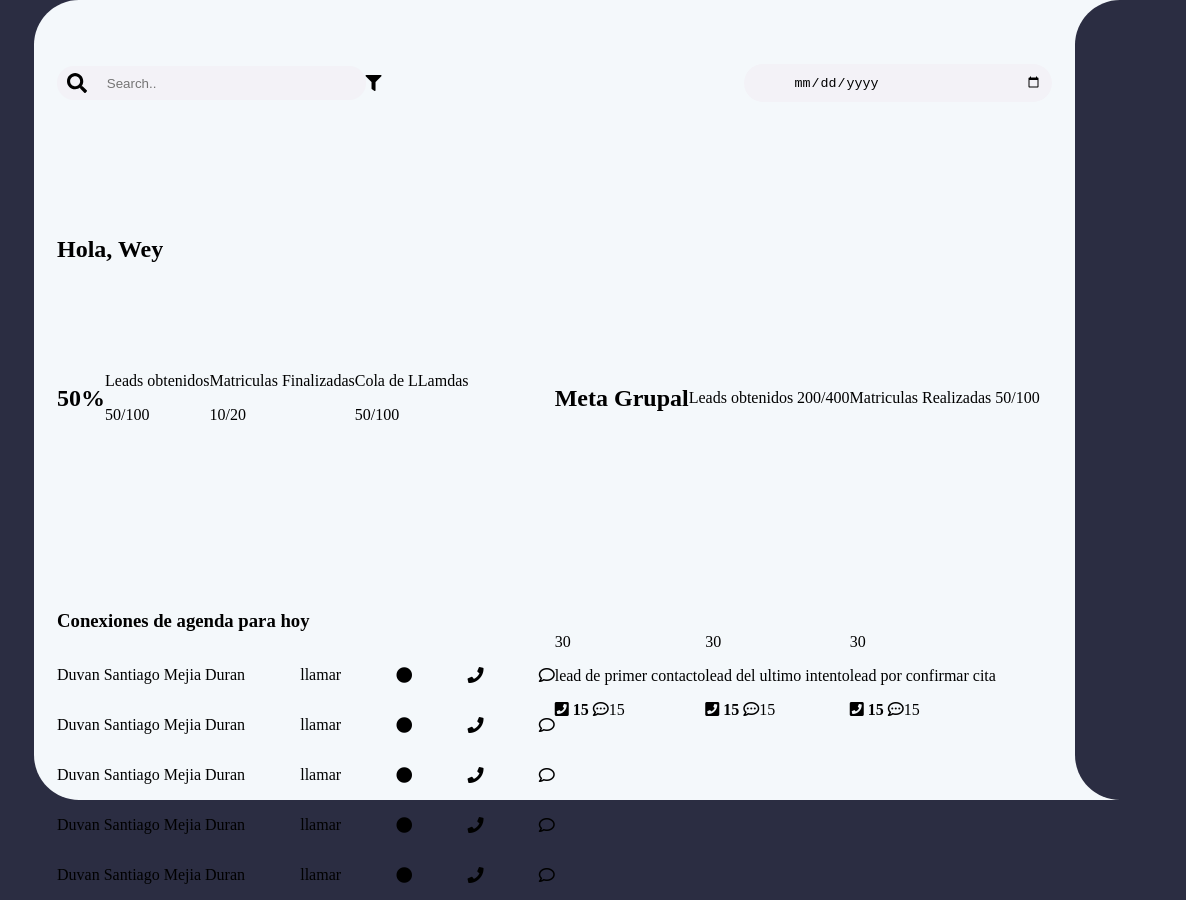
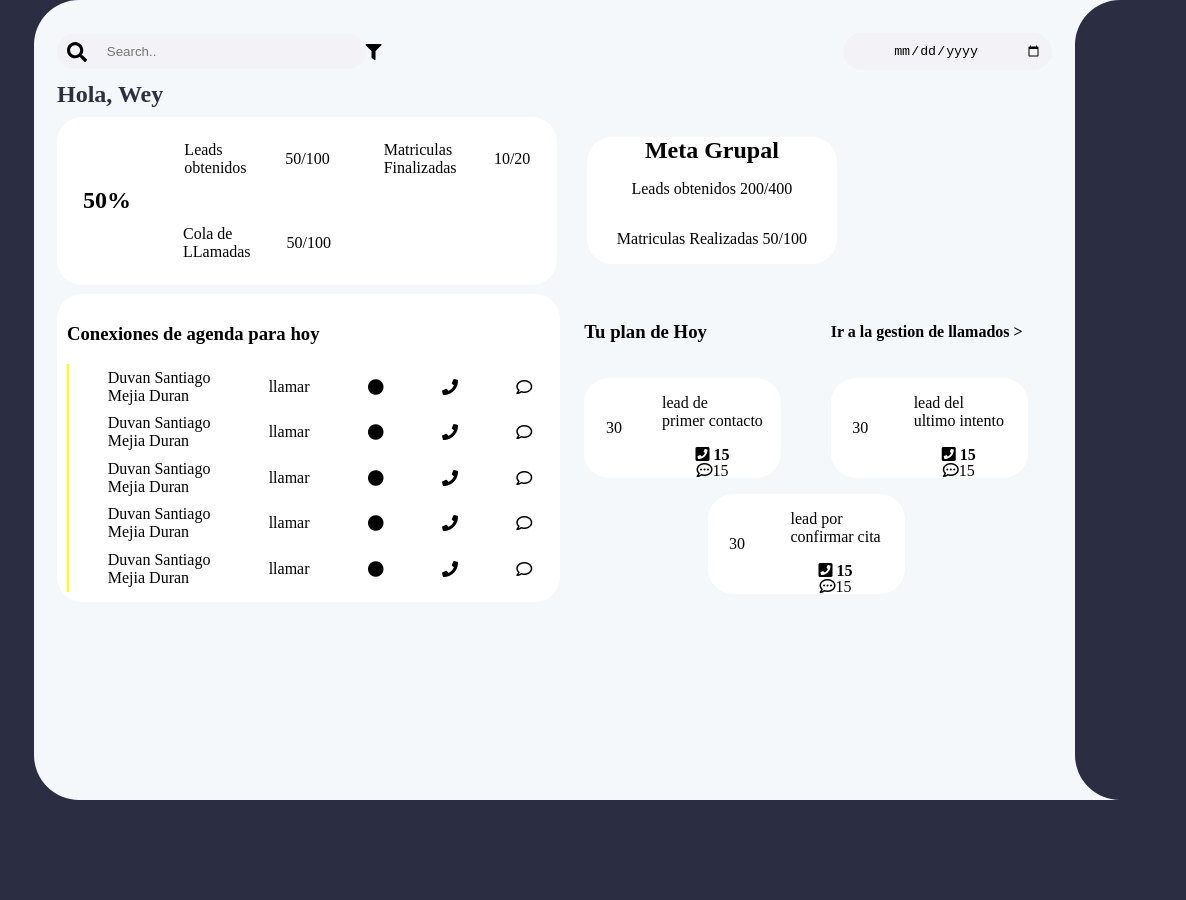
Before and after one commit to SantyM19/Ket-KuepaEduTech, a plain HTML site: page index.html in a window 1280 px wide. Shown: the full height of the page, 94-1280 px from the left. After the commit the page ends 800 px from the top, so only its background shows below. Drawn offline with Linux system fonts and the light colour scheme.

Commit message:
Estructured CSS Tasks Section

```diff
--- a/index.html
+++ b/index.html
@@ -43,27 +43,26 @@
                     <i class="fas fa-filter"></i>
                 </div>
                 <div class="containerr dos">
-                    <input type="date">
+                    <input type="date" placeholder="19 / 10 / 2020">
                 </div>
             </form>
             <h1>Hola, <span>Wey</span></h1>
             <div class="percentages">
                 <div class="percentage containerr">
                     <div class="percentNum">
-                        <h2>50%
-                        </h2>
+                        <h2>50%</h2>
                     </div>
                     <div class="inf">
                         <div class="card">
-                            <p>Leads obtenidos</p>
+                            <p>Leads <br> obtenidos</p>
                             <p>50/100</p>
                         </div>
                         <div class="card">
-                            <p>Matriculas Finalizadas</p>
+                            <p>Matriculas <br> Finalizadas</p>
                             <p>10/20</p>
                         </div>
                         <div class="card">
-                            <p>Cola de LLamdas</p>
+                            <p>Cola de <br> LLamadas</p>
                             <p>50/100</p>
                         </div>
                     </div>
@@ -81,35 +80,35 @@
                 <div class="agend">
                     <h3>Conexiones de agenda para hoy</h3>
                     <div class="userCall">
-                        <p class="name">Duvan Santiago Mejia Duran</p>
+                        <p class="name">Duvan Santiago <br> Mejia Duran</p>
                         <p class="status">llamar</p>
                         <i class="fas fa-circle"></i>
                         <i class="fas fa-phone"></i>
                         <i class="far fa-comment"></i>
                     </div>
                     <div class="userCall">
-                        <p class="name">Duvan Santiago Mejia Duran</p>
+                        <p class="name">Duvan Santiago <br> Mejia Duran</p>
                         <p class="status">llamar</p>
                         <i class="fas fa-circle"></i>
                         <i class="fas fa-phone"></i>
                         <i class="far fa-comment"></i>
                     </div>
                     <div class="userCall">
-                        <p class="name">Duvan Santiago Mejia Duran</p>
+                        <p class="name">Duvan Santiago <br> Mejia Duran</p>
                         <p class="status">llamar</p>
                         <i class="fas fa-circle"></i>
                         <i class="fas fa-phone"></i>
                         <i class="far fa-comment"></i>
                     </div>
                     <div class="userCall">
-                        <p class="name">Duvan Santiago Mejia Duran</p>
+                        <p class="name">Duvan Santiago <br> Mejia Duran</p>
                         <p class="status">llamar</p>
                         <i class="fas fa-circle"></i>
                         <i class="fas fa-phone"></i>
                         <i class="far fa-comment"></i>
                     </div>
                     <div class="userCall">
-                        <p class="name">Duvan Santiago Mejia Duran</p>
+                        <p class="name">Duvan Santiago <br> Mejia Duran</p>
                         <p class="status">llamar</p>
                         <i class="fas fa-circle"></i>
                         <i class="fas fa-phone"></i>
@@ -117,35 +116,50 @@
                     </div>
                 </div>
                 <div class="planToday">
+                    <h3>Tu plan de Hoy</h3>
+                    <h4>Ir a la gestion de llamados <span>></span></h4>
                     <div class="leads">
-                        <div class="lead">
+                        <div class="leadO">
                             <p>30</p>
                         </div>
-                        <p>lead de primer contacto</p>
+                        <div class="leadT">
+                            <p>lead de <br>primer contacto</p>
                             <i class="fas fa-phone-square"> 15</i>
                             <i class="far fa-comment-dots">15</i>
                         </div>
+                    </div>
                     <div class="leads">
-                        <div class="lead">
+                        <div class="leadO">
                             <p>30</p>
                         </div>
-                        <p>lead del ultimo intento</p>
+                        <div class="leadT">
+                            <p>lead del <br> ultimo intento</p>
                             <i class="fas fa-phone-square"> 15</i>
                             <i class="far fa-comment-dots">15</i>
                         </div>
+                    </div>
                     <div class="leads">
-                        <div class="lead">
+                        <div class="leadO">
                             <p>30</p>
                         </div>
-                        <p>lead por confirmar cita</p>
+                        <div class="leadT">
+                            <p>lead por <br> confirmar cita</p>
                             <i class="fas fa-phone-square"> 15</i>
                             <i class="far fa-comment-dots">15</i>
+                        </div>
                     </div>
 
                 </div>
             </div>
         </section>
-        <section class="message"></section>
+        <section class="message">
+            <div class="line">
+                <div class="drawLine"></div>
+            </div>
+            <div class="not">
+
+            </div>
+        </section>
     </main>
 </body>
 </html>
--- a/styles/Style.css
+++ b/styles/Style.css
@@ -115,7 +115,6 @@ main{
 
 .tasks{
     display: flex;
-    align-items: center;
     flex-direction: column;
     width: 90%;
     height: 100%;
@@ -130,6 +129,7 @@ form{
     flex-direction: row;
     width: 100%;
     height: 5%;
+    margin: 0%;
 }
 
 input{
@@ -148,8 +148,6 @@ input{
     background-position-x: 5px;
 }
 
-
-
 .containerr{
     width: 50%;
     display: flex;
@@ -161,26 +159,70 @@ input{
     justify-content: end;
 }
 
+.dos input{
+    justify-content: center;
+    width: 50%;
+}
+
 /*---------  Title  -------------*/
 
 h1{
     width: 100%;
     justify-self: start;
+    margin: 0%;
+    color: #2c2f42;
 }
 
 /*---------  Percentage  -------------*/
 .percentages{
     display: flex;
     align-items: center;
-    flex-direction: row;
+    flex-direction: column;
     width: 100%;
 }
+
+.percentage{
+    width: 100%;
+    border-radius: 25px;
+    background-color: white;
+}
+
+.percentNum{
+    width: 20%;
+    display: flex;
+    justify-content: center;
+    align-items: center;
+}
+
+h2{
+    margin: auto;
+}
+
 
 .inf{
     display: flex;
     align-items: center;
     flex-direction: row;
     flex-wrap: wrap;
+    width: 80%;
+}
+
+.card{
+    width: 50%;
+    display: flex;
+    align-items: center;
+    flex-direction: row;
+    justify-content: space-around;
+    padding: 2%;
+    box-sizing: border-box;
+}
+
+.metaG{
+    flex-direction: column;
+    border-radius: 25px;
+    background-color: white;
+    width: 250px;
+    margin: 1%;
 }
 
 /*---------  Other  -------------*/
@@ -192,17 +234,29 @@ h1{
     width: 100%;
 }
 
+.agend{
+    width: 100%;
+    height: 100%;
+    border-radius: 25px;
+    background-color: white;
+    padding: 1%;
+    box-sizing: border-box;
+}
+
 .userCall{
     display: flex;
     align-items: center;
     flex-direction: row;
-    justify-content: space-between;
+    justify-content: space-around;
     width: 100%;
+    border-left-style: solid;
+    border-left-width: 2px;
+    border-left-color: yellow;
+    padding-left: 2%;
 }
 
-.agend{
-    width: 100%;
-    height: 50%;
+.userCall p, .userCall i{
+    margin: 1% 0%;
 }
 
 .planToday{
@@ -210,8 +264,46 @@ h1{
     height: 50%;
     display: flex;
     align-items: center;
+    justify-content: space-around;
     flex-direction: row;
     flex-wrap: wrap;
+}
+
+.planToday h3{
+    width: 100%;
+}
+
+.planToday h4{
+    display: none;
+}
+
+.leads{
+    width: 40%;
+    border-radius: 25px;
+    background-color: white;
+    display: flex;
+    align-items: center;
+    justify-content: space-around;
+}
+
+.leadO{
+    width: 30%;
+    display: flex;
+    align-items: center;
+    justify-content: space-around;
+}
+
+.leadT{
+    width: 70%;
+    display: flex;
+    align-items: center;
+    justify-content: start;
+    flex-direction: column;
+}
+
+.leadT i {
+    margin-left: 0%;
+    padding-left: 0%;
 }
 
 /*----  Messages  -----------------------------------------------------------*/
--- a/styles/desktopStyle.css
+++ b/styles/desktopStyle.css
@@ -62,15 +62,15 @@
     /*----  Tasks  -----------------------------------------------------------*/
 
     .tasks{
-        justify-content: space-between;
         width: 90%;
+        height: 90%;
         padding: 2%;
     }
 
     /*---------  form  -------------*/
 
     form{
-        height: 15%;
+        height: 8%;
     }
 
     input{
@@ -83,18 +83,50 @@
         background-position-x: 10px;
     }
 
+    .dos input{
+        width: 30%;
+    }
+
+    /*---------  Percentage  -------------*/
+    .percentages{
+        flex-direction: row;
+        }
+
+    .percentage{
+        width: 500px;
+    }
+
+    .metaG{
+        width: 250px;
+        margin: 3%;
+    }
+
     /*---------  Other  -------------*/
     .other{
         flex-direction: row;
+        width: 100%;
     }
 
     .agend{
         width: 100%;
-        height: 50%;
+        height: 100%;
     }
     .planToday{
         width: 100%;
-        height: 50%;
+        height: 100%;
+    }
+
+    .planToday h3{
+        width: 40%;
+    }
+
+    .planToday h4{
+        display: block;
+        width: 40%;
+    }
+
+    .leads{
+        width: 40%;
     }
 
     /*----  Messages  -----------------------------------------------------------*/
```
Lines whose indentation alone changed are shown as unchanged.
